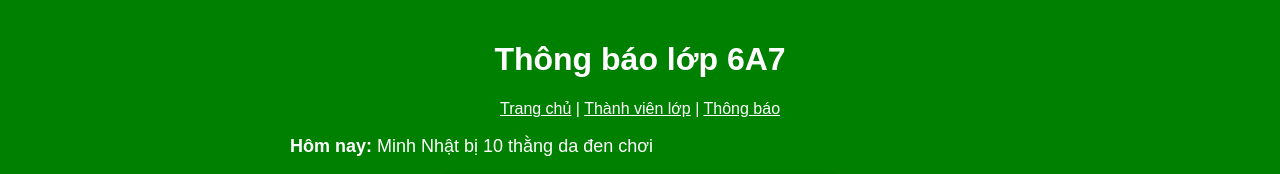
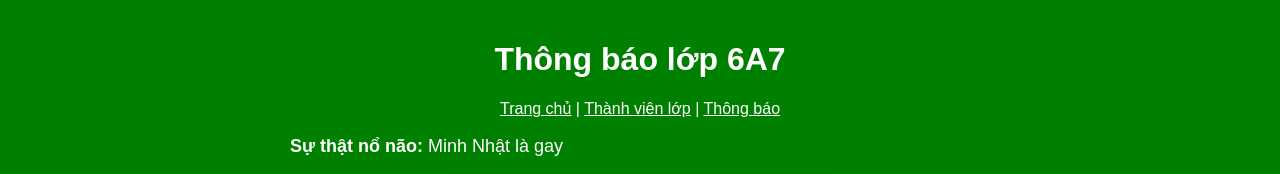
Before and after one commit to IMGREEN1090/A7-skibidi, a plain HTML site: page thongbao.html in a window 1280 px wide. Shown: the top 174 px of the page. Drawn offline with Linux system fonts and the light colour scheme.

Commit message:
Update thongbao.html

```diff
--- a/thongbao.html
+++ b/thongbao.html
@@ -23,7 +23,7 @@
 
     <!-- Nội dung thông báo -->
     <div style="max-width: 700px; margin: 0 auto; text-align: left; font-size: 18px;">
-      <p><strong>Hôm nay:</strong> Minh Nhật bị 10 thằng da đen chơi
+      <p><strong>Sự thật nổ não:</strong> Minh Nhật là gay
     </div>
 
 <img src=https://m.yodycdn.com/blog/meme-anh-da-den-yody-vn-8.jpg?w=800&h=496&crop=auto&scale=both%22?w=800&h=496&crop=auto&scale=both"
```
